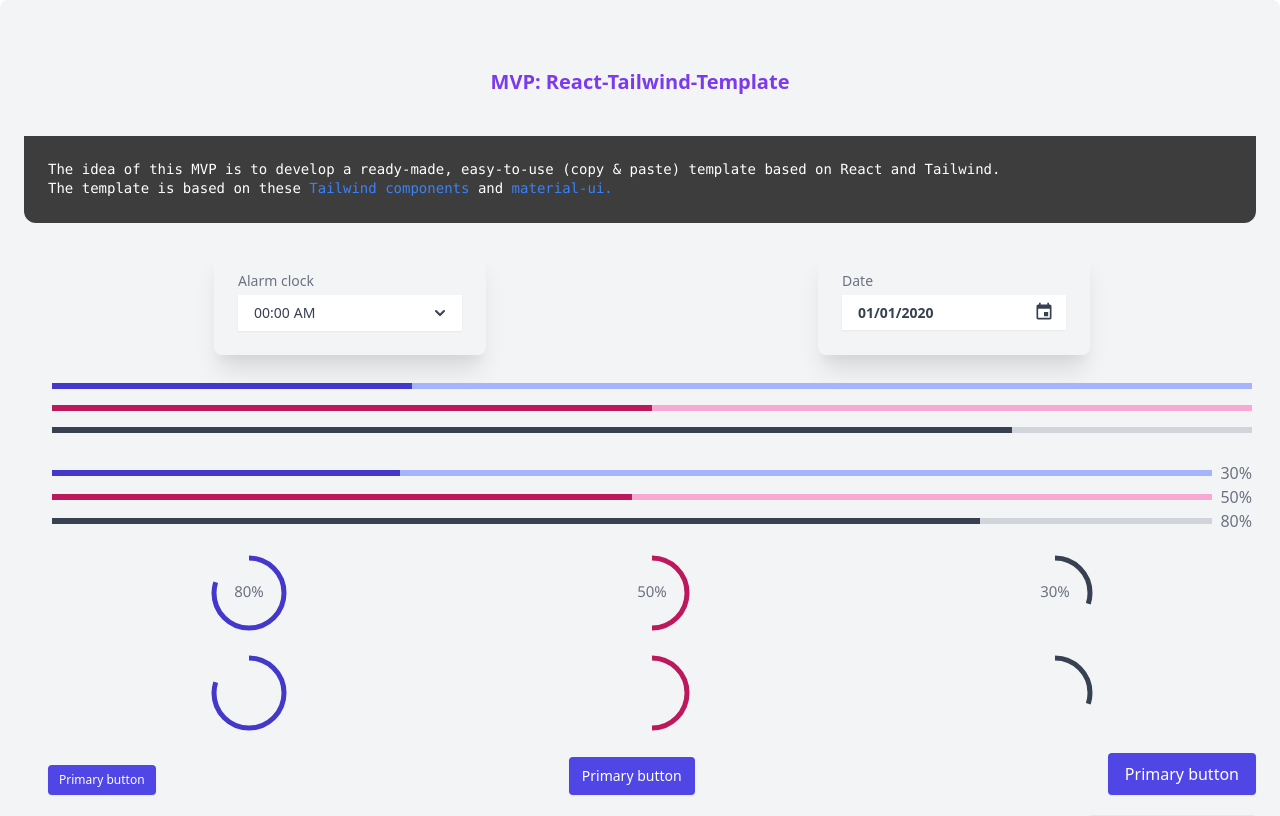
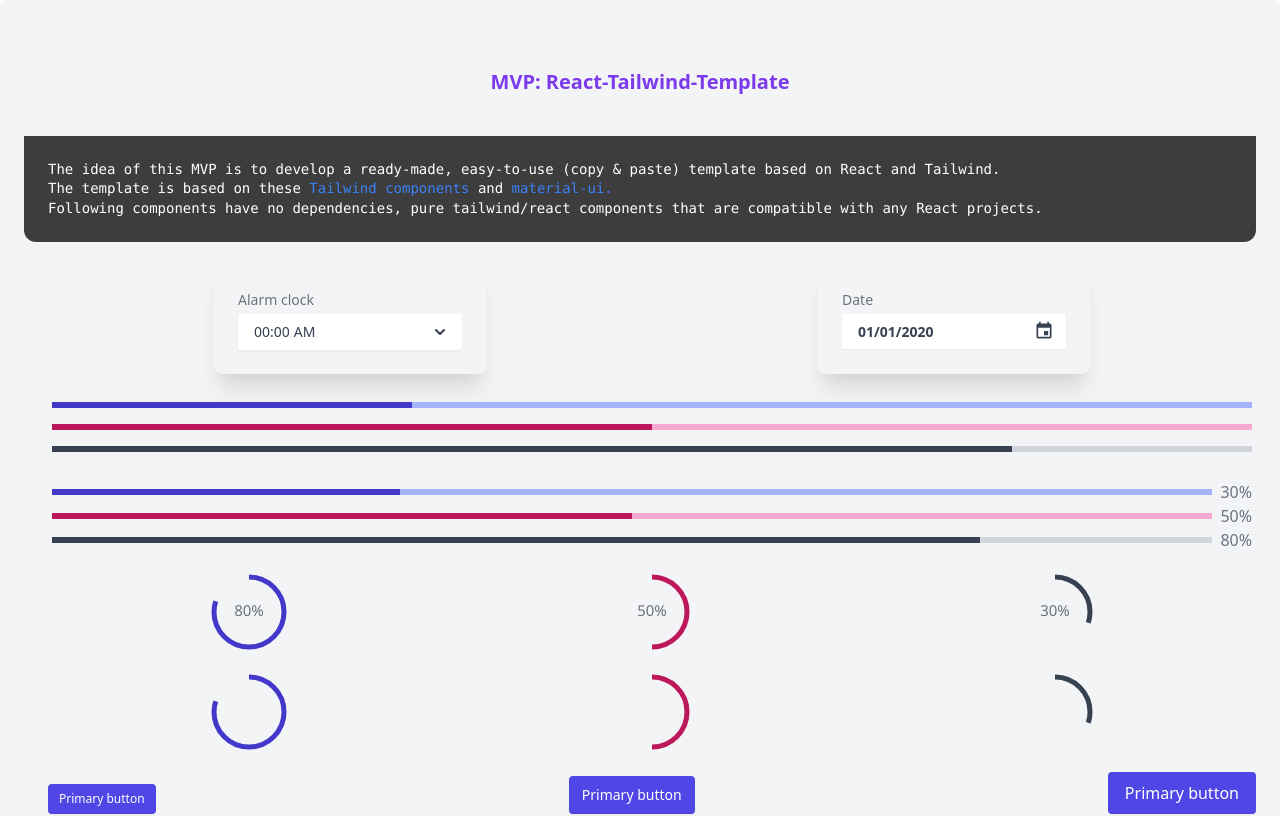
Before and after one commit to amacool/MVP-React-Tailwind-Template, a React (Create React App) app: page / in a window 1280 px wide. Shown: the top 816 px of the page. Built offline with nearby package versions, Linux system fonts and the light colour scheme.

Commit message:
add gh page

```diff
--- a/src/App.js
+++ b/src/App.js
@@ -30,6 +30,8 @@ function App() {
             <br />
             The template is based on these <a className="text-blue-500" rel="noreferrer" target="_blank" href="https://tailwindui.com/components">Tailwind components </a>
             and <a className="text-blue-500" rel="noreferrer" target="_blank" href="https://material-ui.com/">material-ui.</a>
+            <br />
+            Following components have no dependencies, pure tailwind/react components that are compatible with any React projects.
           </pre>
         </div>
       </div>
```
Also changed, not shown: package.json (+5 -2 lines), 2 other files (tests, documents, lock files or other folders).
